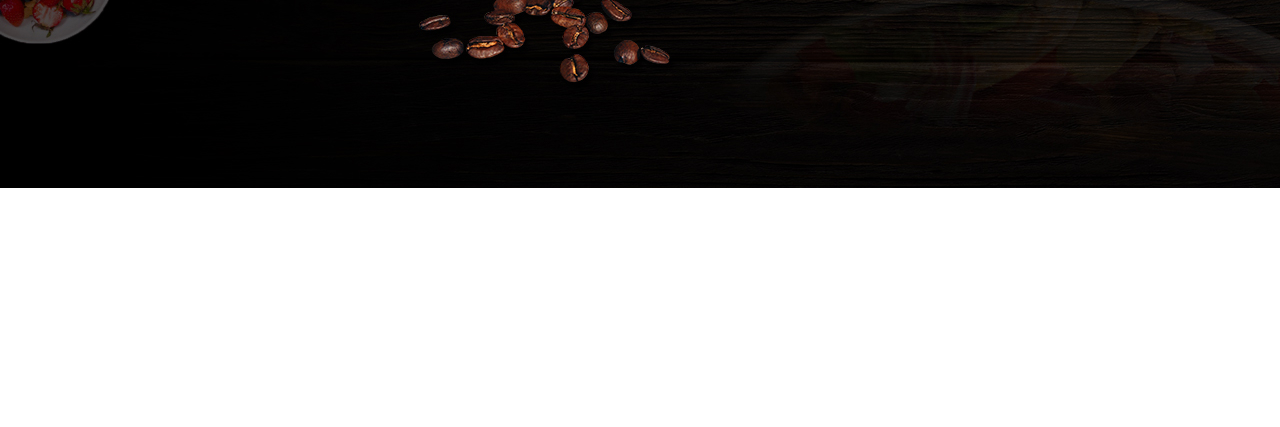
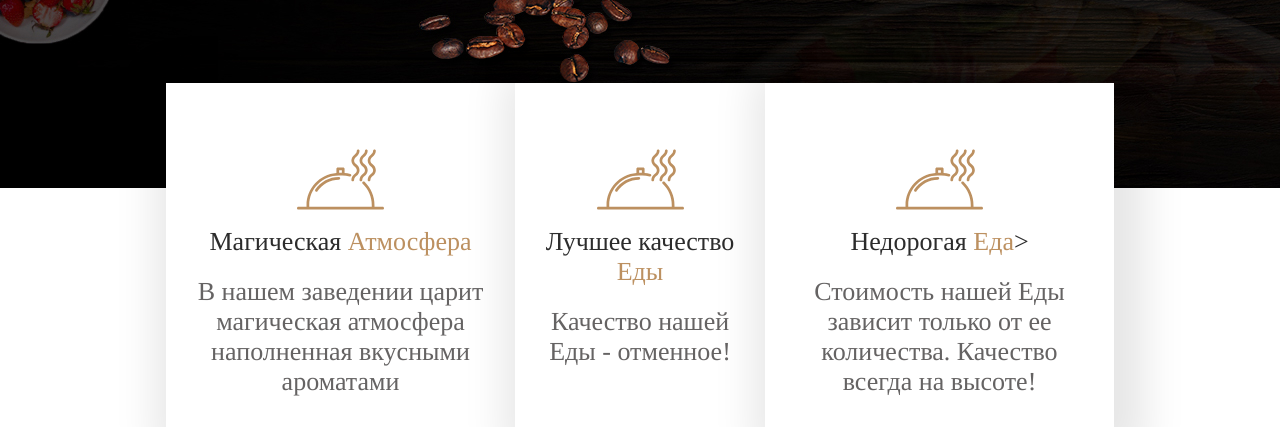
Before and after one commit to mrvan115/Restoran, a plain HTML site: page index.html in a window 1280 px wide. Shown: the part 612-1039 px from the top of the page. Before the commit the page ends 800 px from the top, so only its background shows below. Drawn offline with nearby package versions, Linux system fonts and the light colour scheme.

Commit message:
version4

```diff
--- a/#source/scss/style.scss
+++ b/#source/scss/style.scss
@@ -33,6 +33,7 @@ body {
 		padding: 50px 0 0 0;
 		display: flex;
 		align-items: center;
+		justify-content: space-between;
 	}
 
 	&__logo {
@@ -199,3 +200,48 @@ body {
 		}
 	}
 }
+
+//cards========================================================================================================================================================
+
+.cards {
+	margin: -105px 0 0 0;
+	&__item {
+		display: flex;
+		text-align: center;
+		justify-content: space-between;
+	}
+
+	&__cart {
+	}
+}
+
+.cart-item {
+	background-color: #ffffff;
+	max-width: 349px;
+	// border: 1px solid #0a0909;
+	padding: 5px 25px;
+	box-shadow: 10px 10px 40px 20px rgba(0, 0, 0, 0.1);
+	&__img {
+		margin: 48px 10px 4px 10px;
+	}
+
+	&__title {
+		font-weight: 400;
+		font-size: 26px;
+		line-height: 30px;
+		color: #2c2c2c;
+		margin: 0 0 20px 0;
+	}
+	&__title span {
+		color: #bc9060;
+		margin-bottom: 20px;
+	}
+
+	&__text {
+		font-weight: 400;
+		font-size: 26px;
+		line-height: 30px;
+		color: #656363;
+		margin-bottom: 25px;
+	}
+}
--- a/index.html
+++ b/index.html
@@ -58,6 +58,40 @@
 				</div>
 			</div>
 		</header>
+
+		<section class="cards">
+			<div class="container">
+				<div class="cards__item">
+					<div class="cards__cart cart-item">
+						<div class="cart-item__img">
+							<img src="./image/cards/icons/Mask Group.svg" alt="cart-item">
+						</div>
+						<h2 class="cart-item__title">Магическая <span>Атмосфера</span></h2>
+						<p class="cart-item__text">В нашем заведении царит магическая атмосфера
+							наполненная вкусными ароматами</p>
+					</div>
+					<div class="cards__cart cart-item">
+						<div class="cart-item__img">
+							<img src="./image/cards/icons/Mask Group.svg" alt="cart-item">
+						</div>
+						<h2 class="cart-item__title">Лучшее качество <span>Еды</span></h2>
+						<p class="cart-item__text">Качество нашей Еды - отменное!
+						</p>
+					</div>
+					<div class="cards__cart cart-item">
+						<div class="cart-item__img">
+							<img src="./image/cards/icons/Mask Group.svg" alt="cart-item">
+						</div>
+						<h2 class="cart-item__title">Недорогая <span>Еда</span>></h2>
+						<p class="cart-item__text">Стоимость нашей Еды
+							зависит только от ее
+							количества. Качество
+							всегда на высоте!</p>
+					</div>
+				</div>
+
+			</div>
+		</section>
 	</div>
 
 </body>
```
Also changed, not shown: css/style.css, image/cards/icons/Mask Group.svg (added).
